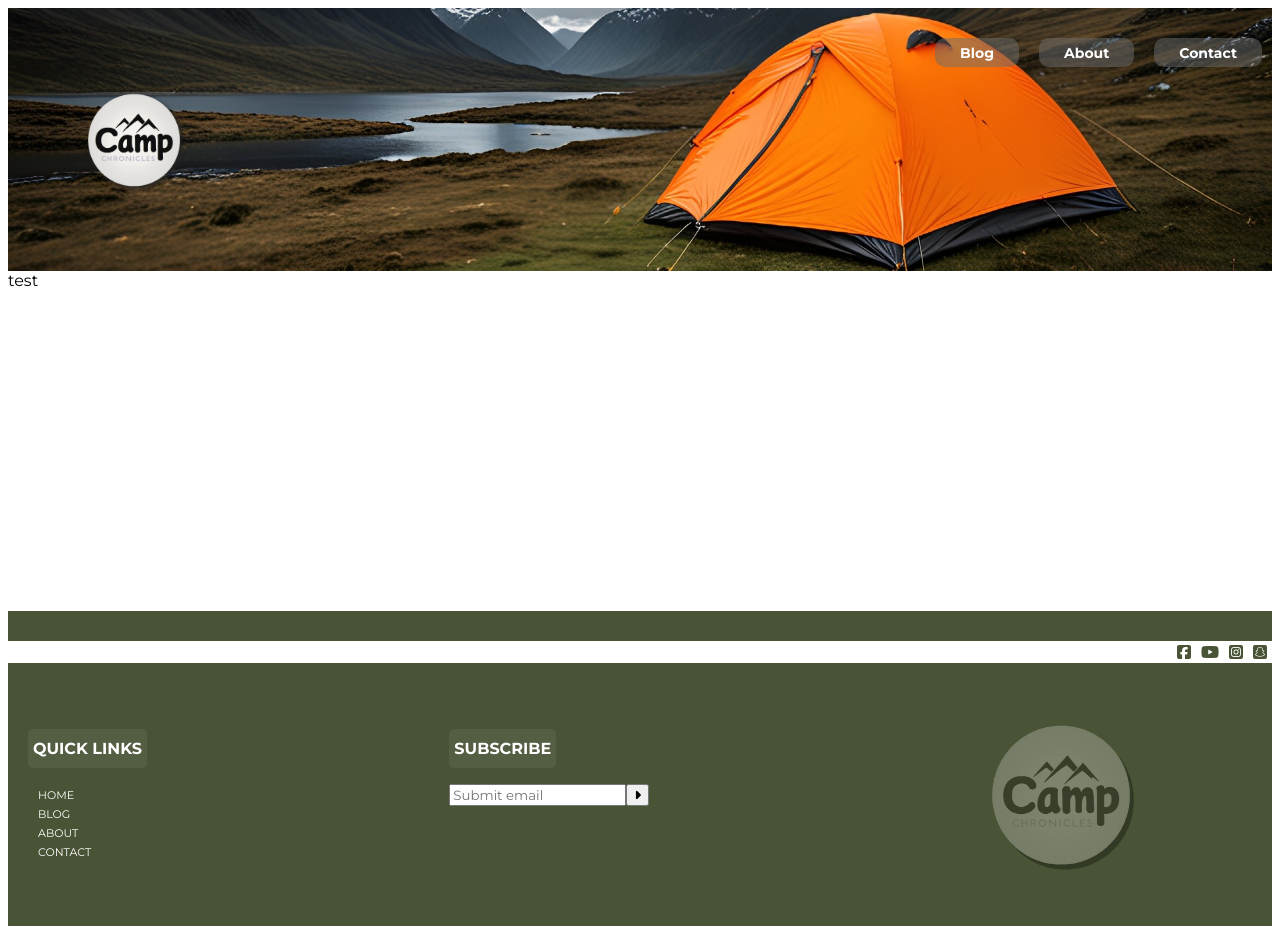
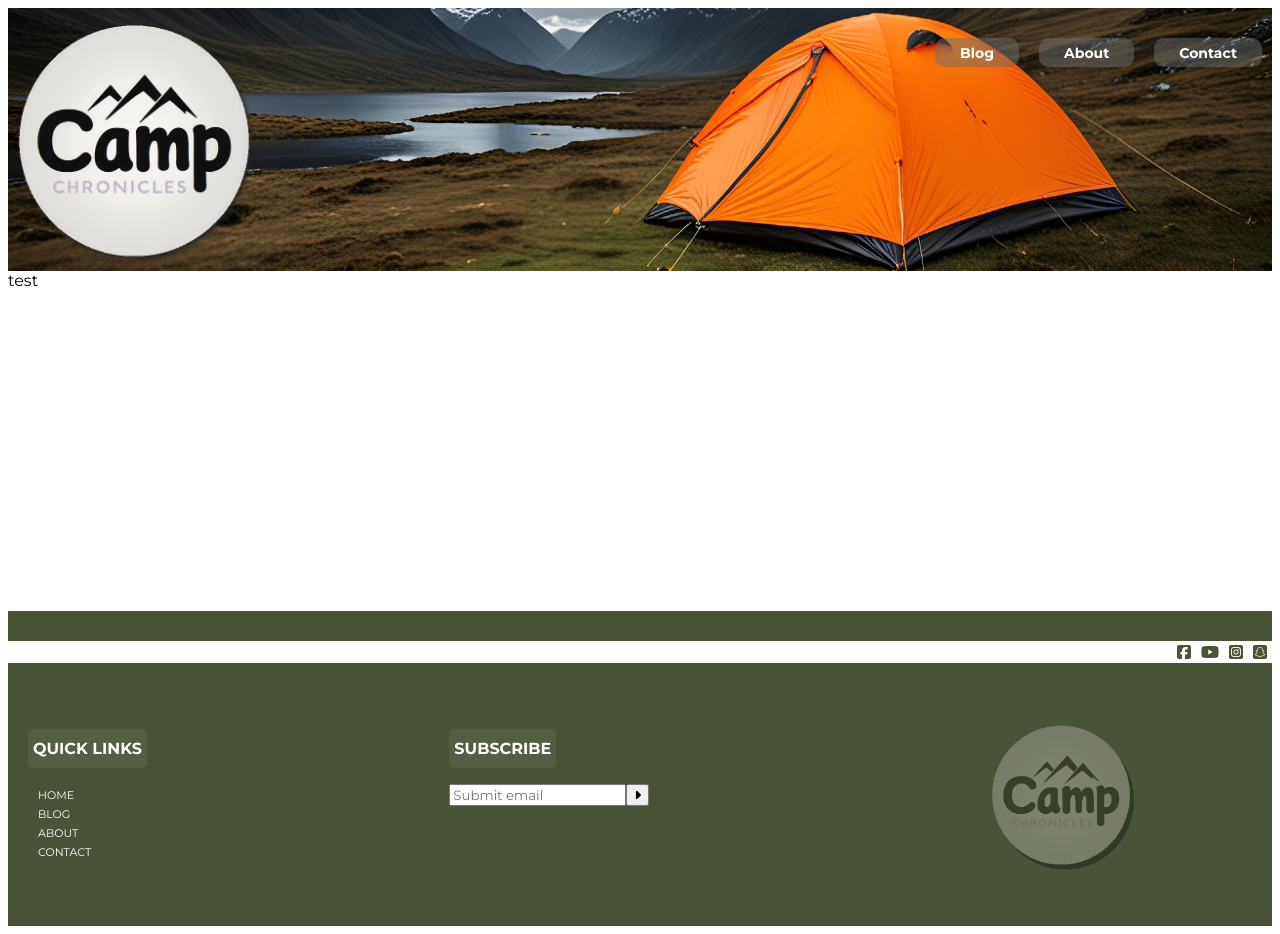
Before and after one commit to evrlong/project-exam1-evrlong, a plain HTML site: page index.html in a window 1280 px wide. Drawn offline with Linux system fonts and the light colour scheme.

Commit message:
logo change

```diff
--- a/css/style.css
+++ b/css/style.css
@@ -40,7 +40,7 @@ header {
   left: 10%;
   transform: translate(-50%, -50%);
   width: 20vw;
-  max-width: 100px;
+  max-width: 250px;
   height: auto;
   cursor: pointer;
   transition: transform 0.3s ease, filter 0.5s ease;
@@ -203,6 +203,7 @@ ul {
 
   .bottom-sections {
     justify-content: center;
+    flex-direction: column;
 
   }
 
```
